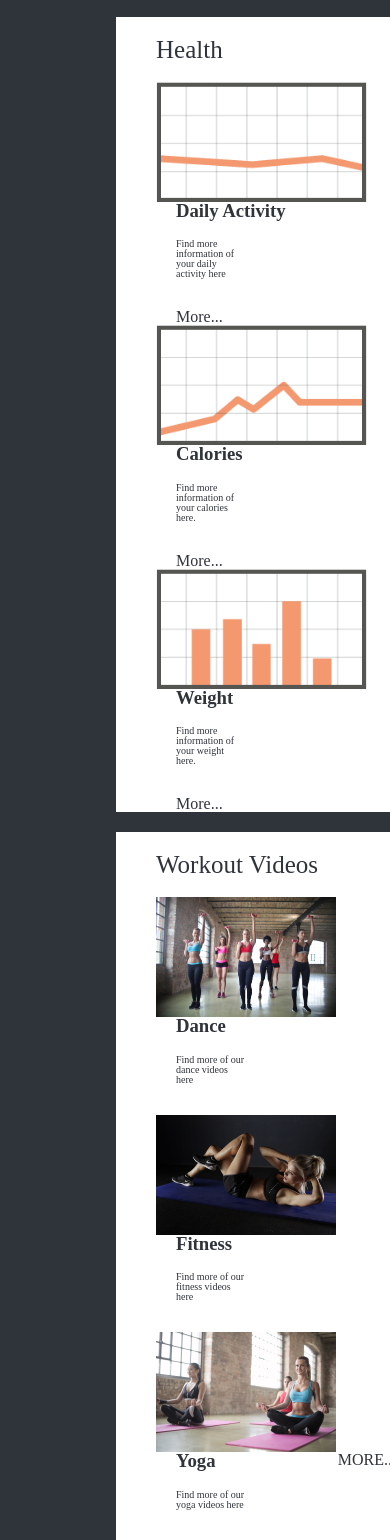
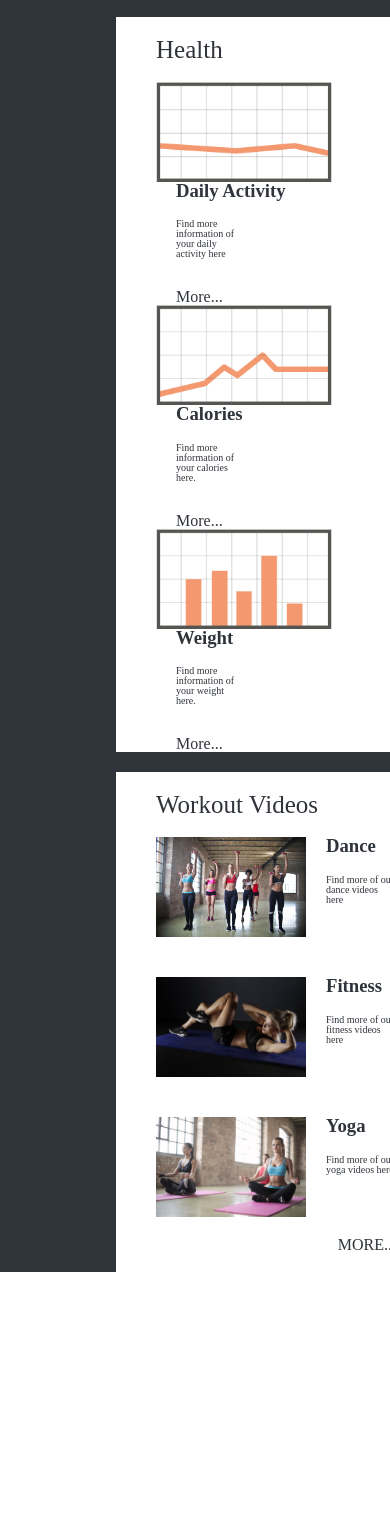
Before and after one commit to ChineseOuchie/MaTT_smartMat, a PHP site: page / in a window 390 px wide; the page is wider, and only the part inside the window is pictured. Shown: the part 696-2236 px from the top of that part. After the commit the page ends 1968 px from the top of that part, so only its background shows below. Run offline with PHP 8.4, Linux system fonts and the light colour scheme; a user stored in the database is signed in; some web fonts are replaced.

Commit message:
mobile version

```diff
--- a/css/main.css
+++ b/css/main.css
@@ -262,7 +262,7 @@ a{
 }
 .workout > img, .health > img{
     float: left;
-    height: 120px;
+    height: 100px;
 }
 .workout > .info, .health > .info{
     /*margin-right: 50px;*/
```
